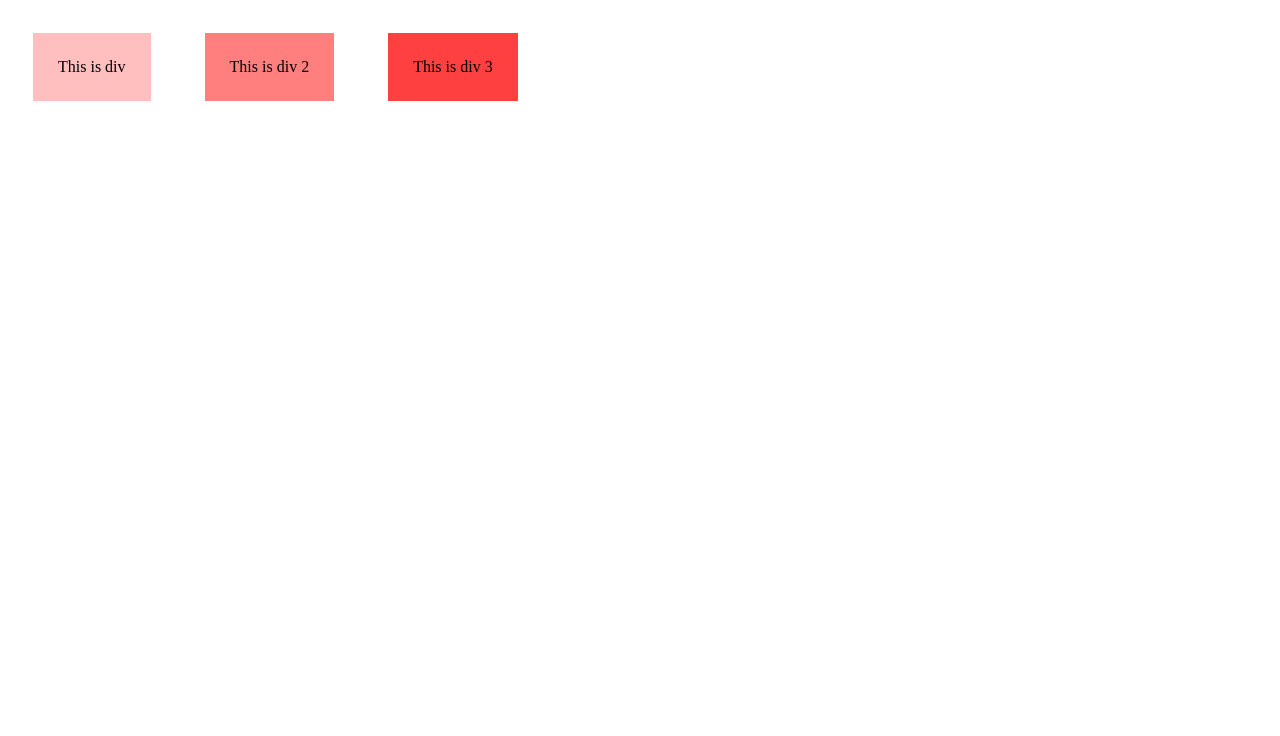
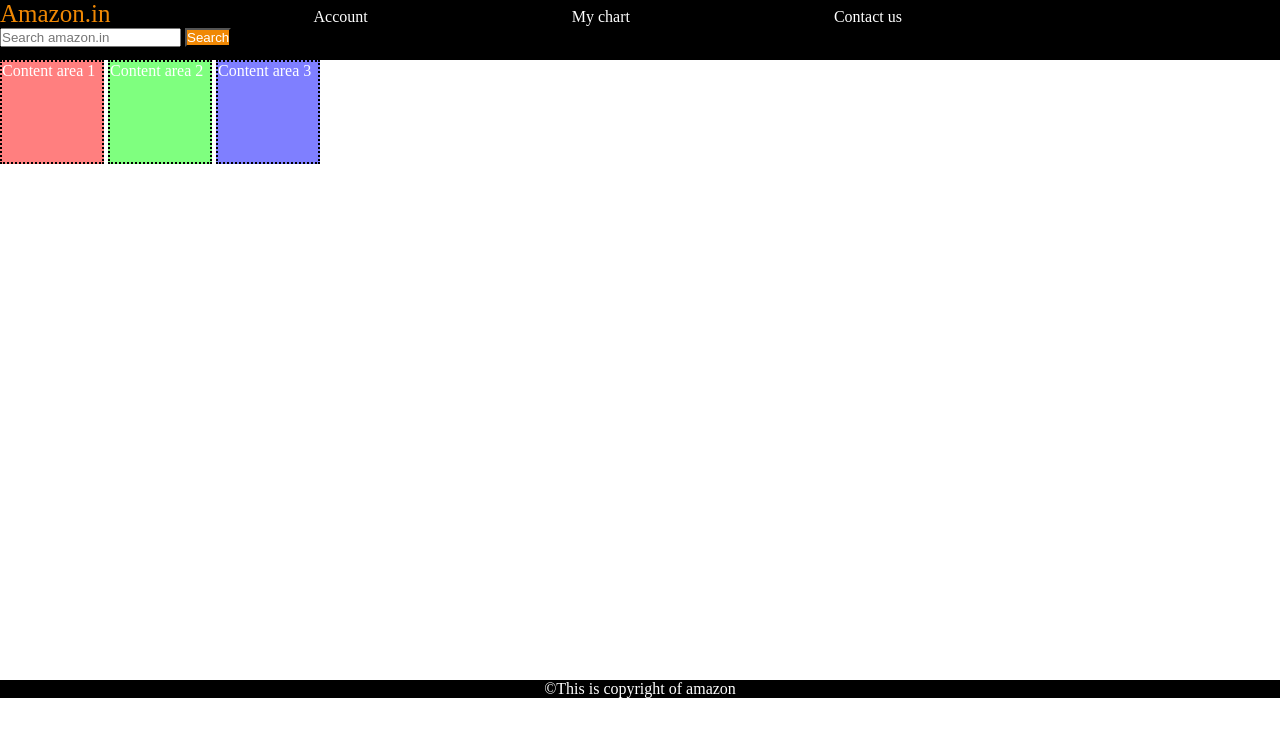
Before and after one commit to Samip-Nepal/Css-level-2-pratice, a plain HTML site: page index.html in a window 1280 px wide. Drawn offline with Linux system fonts and the light colour scheme.

Commit message:
Practice qn 4 finished

```diff
--- a/index.html
+++ b/index.html
@@ -7,9 +7,26 @@
     <title>Box model</title>
     <link rel="stylesheet" href="/Css-level-2-pratice/style.css">
 </head>
-<body>
-    <div id="one">This is div</div>
-   <div id="two">This is div 2</div>
-   <div id="three">This is div 3</div>
+<header>
+    <div id="navbar">
+<a href="https://github.com/Samip-Nepal/Css-level-2-pratice" id="logo">Amazon.in</a>
+        <a href="https://github.com/Samip-Nepal/Css-level-2-pratice">Account</a>
+        <a href="https://github.com/Samip-Nepal/Css-level-2-pratice">My chart</a>
+        <a href="https://github.com/Samip-Nepal/Css-level-2-pratice">Contact us</a>
+        <input type="text" placeholder="Search amazon.in">
+        <button>Search</button>
+    </div>
+</header>
+<div >
+<div id="one">Content area 1</div>
+<div id="two">Content area 2</div>
+<div id="three">Content area 3</div>
+</div>
+<footer>
+    &#169;This is copyright of amazon
+    <br>
+
+</footer>
+
 </body>
 </html>
--- a/style.css
+++ b/style.css
@@ -1,22 +1,51 @@
+*{
+    margin: 0%;
+    padding: 0%;
+    color: white;
+}
+#navbar{
+    height:60px ;
+    background-color: black;
+    text-decoration: none;
+}
+#logo{
+    font-size: 25px;
+    color: #f08804;
+}
+button{
+    background-color: #f08804;
+}
 
+a{
+    margin-right: 200px;
+    text-decoration: none;
+}
 #one{
-    margin: 25px;
-    padding: 25px;
+    height: 100px;
+    width:100px ;
+    border: 2px dotted black;
+    background-color: rgba(255 ,0,0,0.5);
     display: inline-block;
-
-background-color: rgba(255,0,0,0.25);
 }
 #two{
-    margin: 25px;
-    padding: 25px;
+    height: 100px;
+    width: 100px;
+    border: 2px dotted black;
+    background-color: rgba(0 ,255,0,0.5);
     display: inline-block;
-
-background-color: rgba(255,0,0,0.5);
 }
 #three{
-    margin: 25px;
-    padding: 25px;
+    height: 100px;
+    width: 100px;
+    border: 2px dotted black;
+    background-color: rgba(0 ,0,255,0.5);
     display: inline-block;
+}
+div{
+    height: 620px;
+}
+footer{
 
-background-color: rgba(255,0,0,0.75);
+    background-color: black;
+    text-align:center ;
 }
```
Also changed, not shown: 1 other file.
